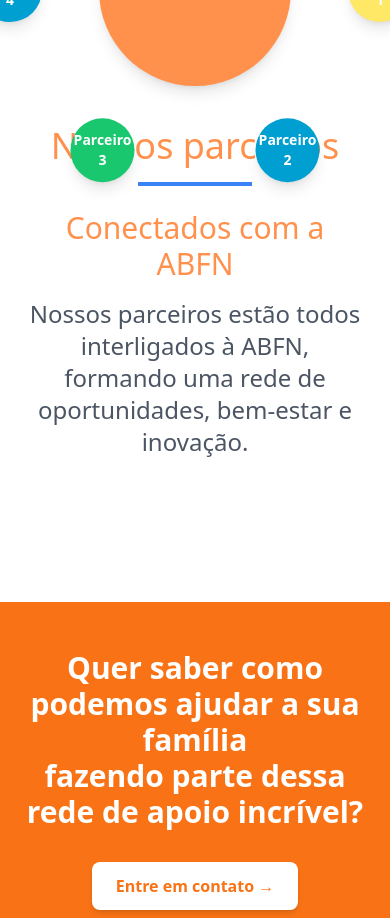
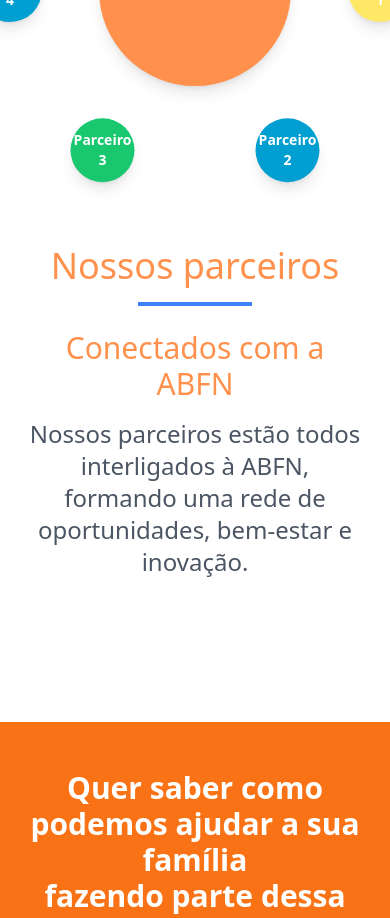
Before and after one commit to GuilhermeSegattoo/ABFN, a Next.js app: page / in a window 390 px wide. Shown: the part 7300-8218 px from the top of the page. Built offline with nearby package versions, Linux system fonts and the light colour scheme.

Commit message:
aumentando mt-40 parceiroSection - celular

```diff
--- a/src/components/organism/ParceirosSection.tsx
+++ b/src/components/organism/ParceirosSection.tsx
@@ -44,7 +44,7 @@
           </div>
 
           {/* Parte Direita: Texto */}
-          <div className="w-full lg:w-1/2 mt-10 lg:mt-0 text-center lg:text-left">
+          <div className="w-full lg:w-1/2 mt-40 lg:mt-0 text-center lg:text-left">
             <h2 className="text-4xl font-light text-primary mb-4">Nossos parceiros</h2>
             <div className="border-t-4 border-blue-500 w-1/3 mx-auto lg:mx-0 mb-6"></div>
             <p className="text-3xl font-light text-primary mb-4">
```
